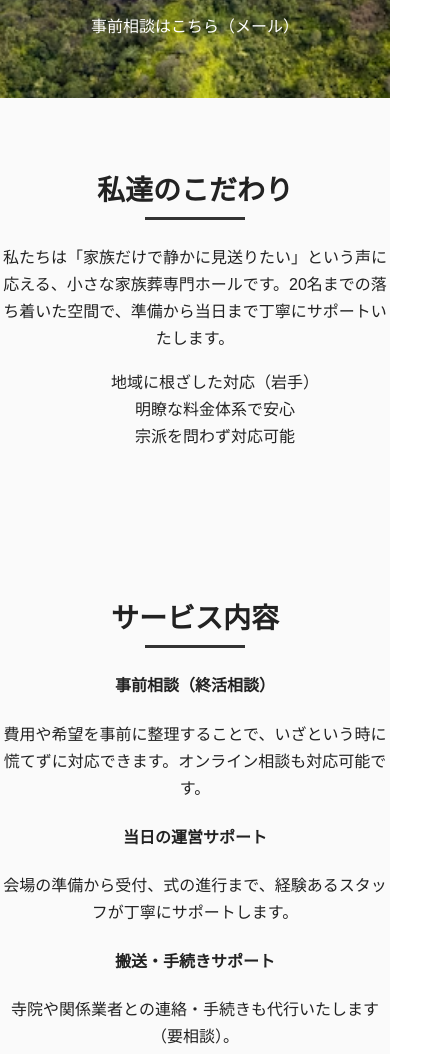
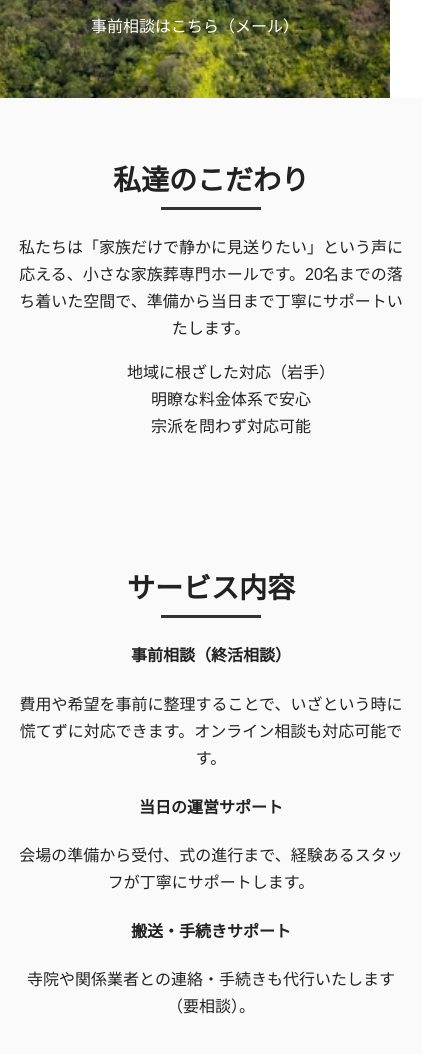
Before and after one commit to sawada-jun1218/sougi-lp, a plain HTML site: page index.html in a window 390 px wide. Shown: the part 640-1694 px from the top of the page, 422 px wide, since content can reach past the window. Drawn offline with Linux system fonts and the light colour scheme.

Commit message:
Add files via upload

```diff
--- a/css/style.css
+++ b/css/style.css
@@ -18,7 +18,7 @@ img {
 }
 
 .section {
-    padding: 60px 0;
+    padding: 60px 24px;
     background: #fafafa;
     width: 100%;
 }
@@ -158,3 +158,9 @@ footer {
     background: #333;
     margin: 16px auto 0;
 }
+
+@media (max-width: 768px) {
+    .section {
+        padding: 50px 16px;
+    }
+}
```
